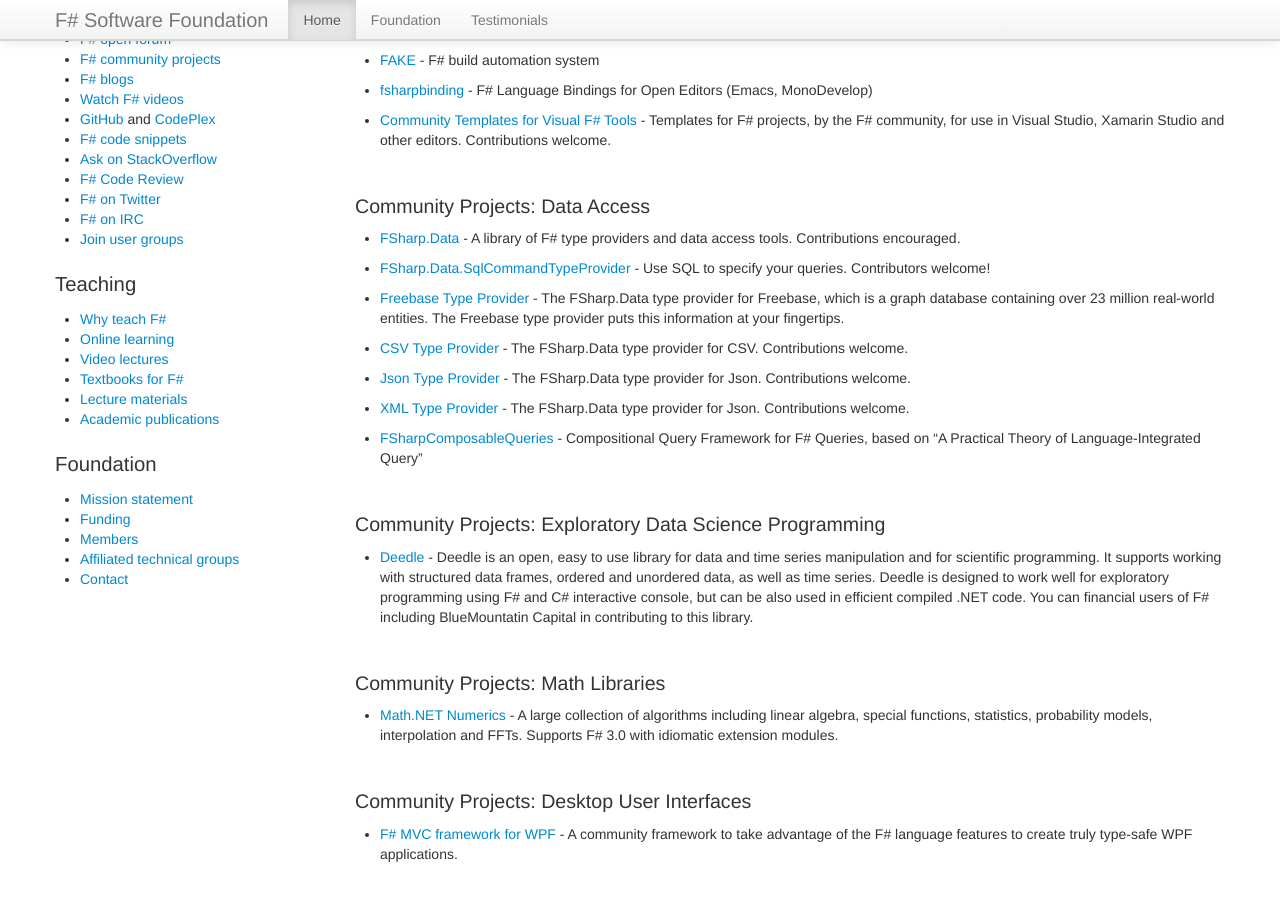
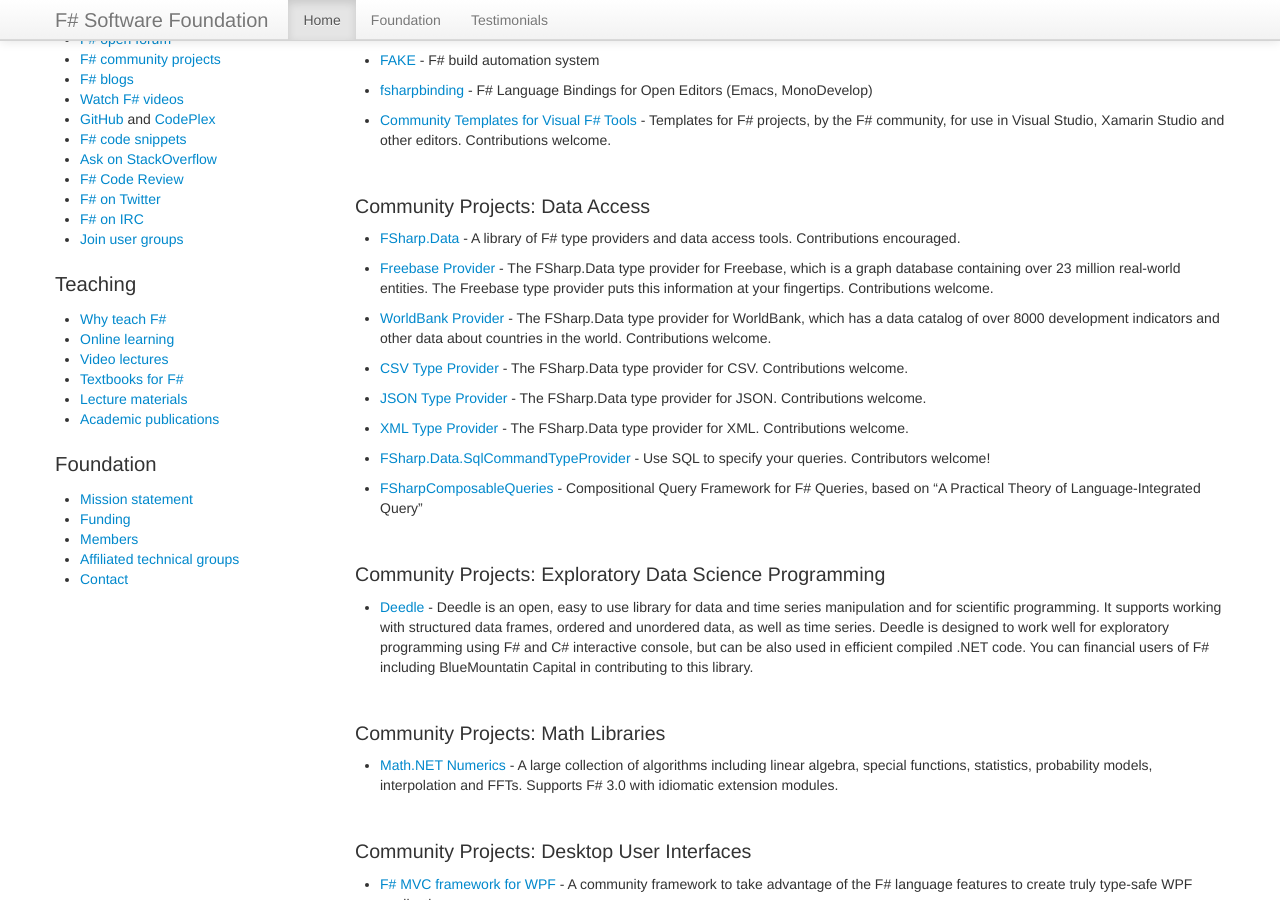
Before and after one commit to fsharp/fsharp.org, a Jekyll site: the page built from community/projects/index.md, in a window 1280 px wide and 900 px high, scrolled down 606 px. Built offline with Jekyll 4.4.1, drawn with Linux system fonts in a browser that asks for light colours; nearby versions of some CDN libraries; some web fonts are replaced; comment, search, counter and statistics services are not loaded.

Commit message:
Update community projects info about FSharp.Data

```diff
--- a/community/projects/index.md
+++ b/community/projects/index.md
@@ -51,15 +51,17 @@
 
 *  [FSharp.Data](https://github.com/fsharp/FSharp.Data) - A library of F# type providers and data access tools. Contributions encouraged.
 
+  *  [Freebase Provider](http://fsharp.github.io/FSharp.Data/library/Freebase.html) - The FSharp.Data type provider for Freebase, which is a graph database containing over 23 million real-world entities. The Freebase type provider puts this information at your fingertips. Contributions welcome.
+
+  *  [WorldBank Provider](http://fsharp.github.io/FSharp.Data/library/WorldBank.html) - The FSharp.Data type provider for WorldBank, which has a data catalog of over 8000 development indicators and other data about countries in the world. Contributions welcome.
+
+  *  [CSV Type Provider](http://fsharp.github.io/FSharp.Data/library/CsvProvider.html) - The FSharp.Data type provider for CSV. Contributions welcome.
+
+  *  [JSON Type Provider](http://fsharp.github.io/FSharp.Data/library/JsonProvider.html) - The FSharp.Data type provider for JSON. Contributions welcome.
+
+  *  [XML Type Provider](http://fsharp.github.io/FSharp.Data/library/XmlProvider.html) - The FSharp.Data type provider for XML. Contributions welcome.
+
 *  [FSharp.Data.SqlCommandTypeProvider](https://github.com/dmitry-a-morozov/FSharp.Data.SqlCommandTypeProvider) - Use SQL to specify your queries. Contributors welcome!
-
-*  [Freebase Type Provider](http://fsharp.github.io/FSharp.Data/library/Freebase.html) - The FSharp.Data type provider for Freebase, which is a graph database containing over 23 million real-world entities. The Freebase type provider puts this information at your fingertips.
-
-*  [CSV Type Provider](http://fsharp.github.io/FSharp.Data/library/CsvProvider.html) - The FSharp.Data type provider for CSV. Contributions welcome.
-
-*  [Json Type Provider](http://fsharp.github.io/FSharp.Data/library/JsonProvider.html) - The FSharp.Data type provider for Json. Contributions welcome.
-
-*  [XML Type Provider](http://fsharp.github.io/FSharp.Data/library/XmlProvider.html) - The FSharp.Data type provider for Json. Contributions welcome.
 
 *  [FSharpComposableQueries](http://fsharp.github.io/FSharpComposableQuery/) - Compositional Query Framework for F# Queries, based on "A Practical Theory of Language-Integrated Query"
 
```
